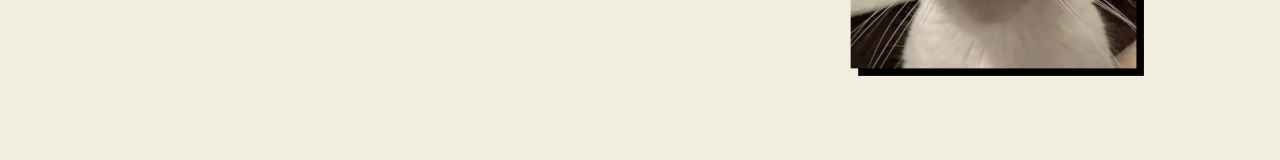
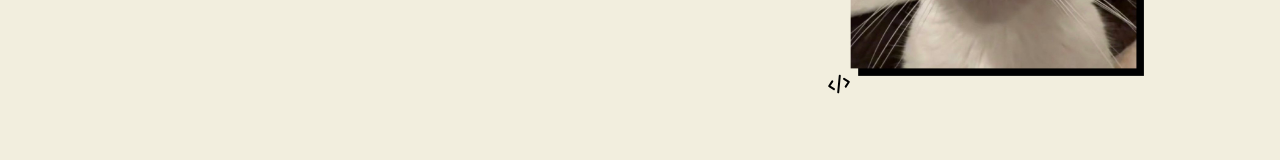
Before and after one commit to noonefr69/nooneportfolio, a Next.js app: page / in a window 1280 px wide. Shown: the part 469-629 px from the top of the page. Built offline with nearby package versions, Linux system fonts and the light colour scheme.

Commit message:
sign of food

```diff
--- a/src/app/page.tsx
+++ b/src/app/page.tsx
@@ -1,6 +1,6 @@
 import LilNavigator from "@/components/navigation/lil-navigator";
 import { Button } from "@/components/ui/button";
-import { RedoIcon } from "lucide-react";
+import { CodeXmlIcon, RedoIcon } from "lucide-react";
 import { Pixelify_Sans } from "next/font/google";
 import Image from "next/image";
 import Link from "next/link";
@@ -62,18 +62,21 @@ export default function Home() {
           </div>
         </div>
         <div className="col-span-6 lg:col-span-2 flex flex-col relative">
-          <span className="absolute top-8 lg:right-2 sm:right-1/4 right-2 rotate-130">
+          <span className="absolute top-8 lg:right-2 sm:right-1/4 right-2 duration-100 hover:rotate-140 hover:scale-110 rotate-130">
             <RedoIcon />
           </span>
-          <span className="absolute top-0 lg:right-4 sm:right-1/4 right-2">
+          <span className="absolute top-0 lg:right-4 sm:right-1/4 right-2 duration-100 hover:-rotate-12">
             Me
+          </span>
+          <span className="absolute bottom-6 sm:left-1/4 left-4 lg:left-6 hover:rotate-12 hover:scale-110 duration-100 -rotate-12">
+            <CodeXmlIcon />
           </span>
           <Image
             src={`/me.jpg`}
             alt="me.JPG"
             width={1980}
             height={1080}
-            className="sm:w-1/2 lg:w-full mx-auto scale-75 shadow-[10px_10px_0px_0px_black] dark:shadow-[10px_10px_0px_0px_#f2eede]"
+            className="sm:w-1/2 lg:w-full mx-auto scale-75 hover:shadow-none hover:scale-73 dark:hover:shadow-none duration-100 shadow-[10px_10px_0px_0px_black] dark:shadow-[10px_10px_0px_0px_#f2eede]"
           />
         </div>
       </div>
```
